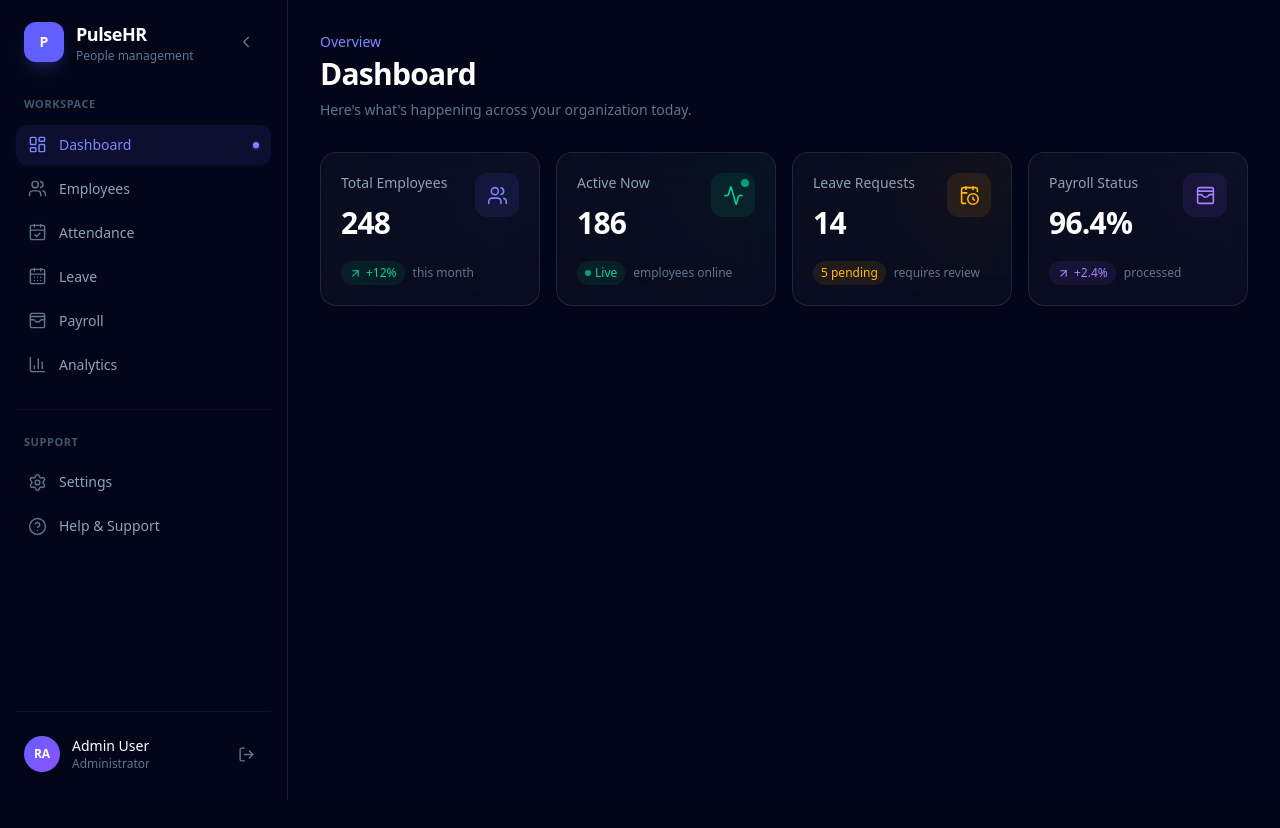
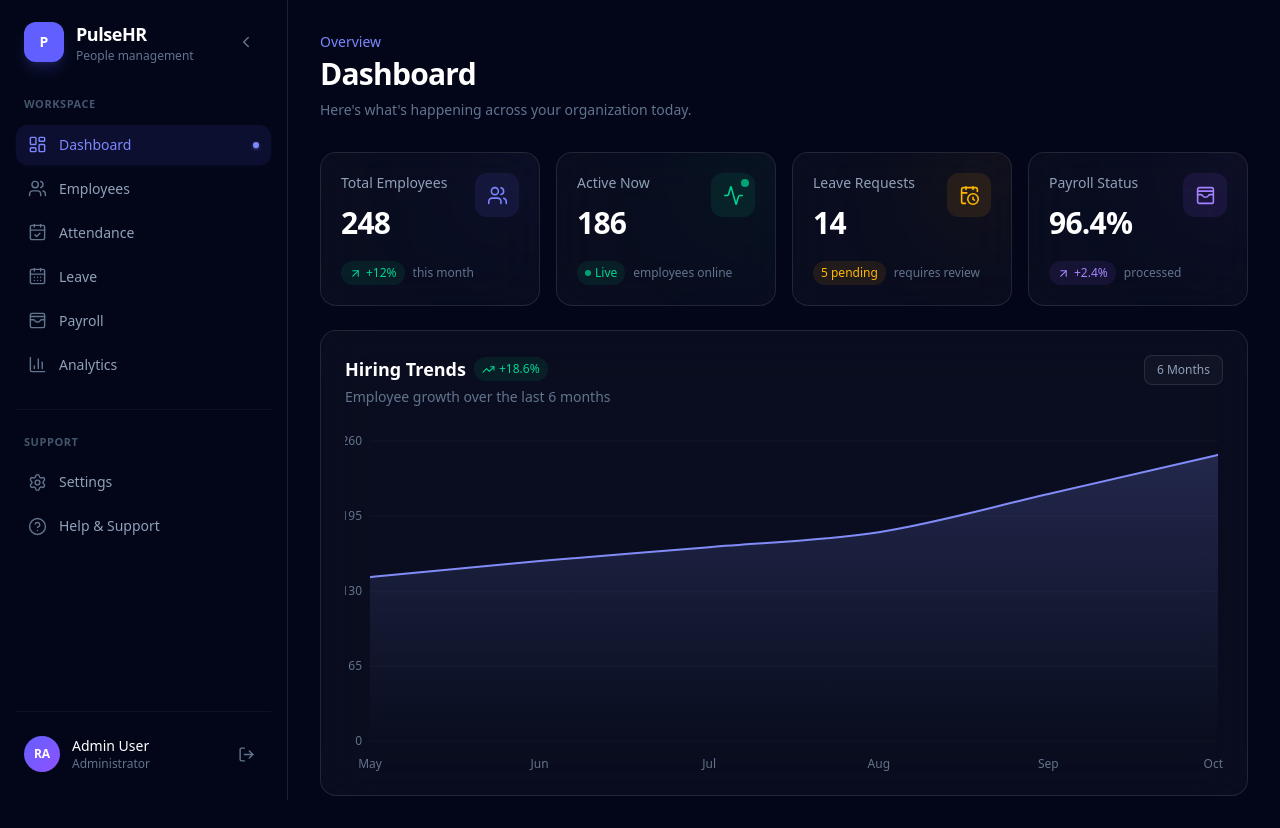
Before and after one commit to RushanAnsari/pulsehr-dashboard, a Next.js app: page / in a window 1280 px wide. Before the commit the page ends 800 px from the top, so only its background shows below. Built offline with nearby package versions, Linux system fonts and the light colour scheme.

Commit message:
feat: integrate interactive responsive hiring trends analytics chart using recharts

```diff
--- a/package.json
+++ b/package.json
@@ -12,7 +12,8 @@
     "lucide-react": "^1.52.0",
     "next": "16.3.8",
     "react": "19.2.8",
-    "react-dom": "19.2.8"
+    "react-dom": "19.2.8",
+    "recharts": "^3.10.1"
   },
   "devDependencies": {
     "@tailwindcss/postcss": "^4",
--- a/src/app/page.tsx
+++ b/src/app/page.tsx
@@ -8,6 +8,7 @@ import {
 } from "lucide-react";
 
 import Sidebar from "@/components/Sidebar";
+import AnalyticsChart from "@/components/AnalyticsChart";
 
 export default function Home() {
   return (
@@ -177,6 +178,8 @@ export default function Home() {
             </div>
 
           </div>
+          {/* Hiring analytics */}
+          <AnalyticsChart/>
         </div>
       </section>
     </main>
--- /dev/null
+++ b/src/components/AnalyticsChart.tsx
@@ -0,0 +1,133 @@
+
+"use client";
+
+import {
+  AreaChart,
+  Area,
+  XAxis,
+  YAxis,
+  CartesianGrid,
+  Tooltip,
+  ResponsiveContainer,
+} from "recharts";
+import { TrendingUp } from "lucide-react";
+
+// Temporary static data.
+// Later this will come from our backend/API.
+const hiringData = [
+  { month: "May", employees: 142 },
+  { month: "Jun", employees: 156 },
+  { month: "Jul", employees: 168 },
+  { month: "Aug", employees: 181 },
+  { month: "Sep", employees: 214 },
+  { month: "Oct", employees: 248 },
+];
+
+// Custom tooltip shown when the user hovers over a chart point.
+function CustomTooltip({ active, payload, label }: any) {
+  if (!active || !payload || !payload.length) {
+    return null;
+  }
+
+  return (
+    <div className="rounded-xl border border-white/10 bg-slate-900/95 px-4 py-3 shadow-2xl shadow-indigo-500/10 backdrop-blur-xl">
+      <p className="mb-1 text-xs font-medium text-slate-500">
+        {label}
+      </p>
+
+      <p className="text-sm font-semibold text-white">
+        {payload[0].value} employees
+      </p>
+    </div>
+  );
+}
+
+export default function AnalyticsChart() {
+  return (
+    <section className="mt-6 w-full min-w-0 rounded-2xl border border-white/10 bg-white/[0.03] p-4 backdrop-blur-xl sm:p-6">
+
+      {/* Chart header */}
+      <div className="mb-6 flex items-start justify-between gap-4">
+        <div className="min-w-0">
+          <div className="flex items-center gap-2">
+            <h2 className="truncate text-base font-semibold text-white sm:text-lg">
+              Hiring Trends
+            </h2>
+
+            <span className="hidden items-center gap-1 rounded-full bg-emerald-500/10 px-2 py-1 text-xs font-medium text-emerald-400 sm:flex">
+              <TrendingUp size={13} />
+              +18.6%
+            </span>
+          </div>
+
+          <p className="mt-1 text-xs text-slate-500 sm:text-sm">
+            Employee growth over the last 6 months
+          </p>
+        </div>
+
+        {/* Time range indicator */}
+        <span className="shrink-0 rounded-lg border border-white/10 bg-white/[0.03] px-3 py-1.5 text-xs text-slate-400">
+          6 Months
+        </span>
+      </div>
+
+      {/*
+        Responsive chart wrapper.
+        `min-w-0` prevents Recharts from forcing the page wider
+        than the viewport on smaller screens.
+      */}
+      <div className="h-[280px] w-full min-w-0 sm:h-[340px]">
+        <ResponsiveContainer width="100%" height="100%">
+          <AreaChart data={hiringData} margin={{ top: 10, right: 5, left: -20, bottom: 0 }}>
+            <defs>
+              {/* Gradient used to create the glowing area effect */}
+              <linearGradient id="hiringGradient" x1="0" y1="0" x2="0" y2="1">
+                <stop offset="0%" stopColor="#818cf8" stopOpacity={0.35} />
+                <stop offset="100%" stopColor="#818cf8" stopOpacity={0} />
+              </linearGradient>
+            </defs>
+
+            <CartesianGrid stroke="#ffffff08" vertical={false} />
+
+            <XAxis
+              dataKey="month"
+              axisLine={false}
+              tickLine={false}
+              tick={{ fill: "#64748b", fontSize: 12 }}
+              dy={10}
+            />
+
+            <YAxis
+              axisLine={false}
+              tickLine={false}
+              tick={{ fill: "#64748b", fontSize: 12 }}
+              width={45}
+            />
+
+            <Tooltip
+              content={<CustomTooltip />}
+              cursor={{ stroke: "#6366f1", strokeOpacity: 0.2 }}
+            />
+
+            <Area
+              type="monotone"
+              dataKey="employees"
+              stroke="#818cf8"
+              strokeWidth={2}
+              fill="url(#hiringGradient)"
+              dot={false}
+              activeDot={{
+                r: 5,
+                fill: "#818cf8",
+                stroke: "#0f172a",
+                strokeWidth: 3,
+              }}
+              animationDuration={1200}
+              animationEasing="ease-out"
+            />
+          </AreaChart>
+        </ResponsiveContainer>
+      </div>
+    </section>
+  );
+}
```
Also changed, not shown: 1 other file (tests, documents, lock files or other folders).
